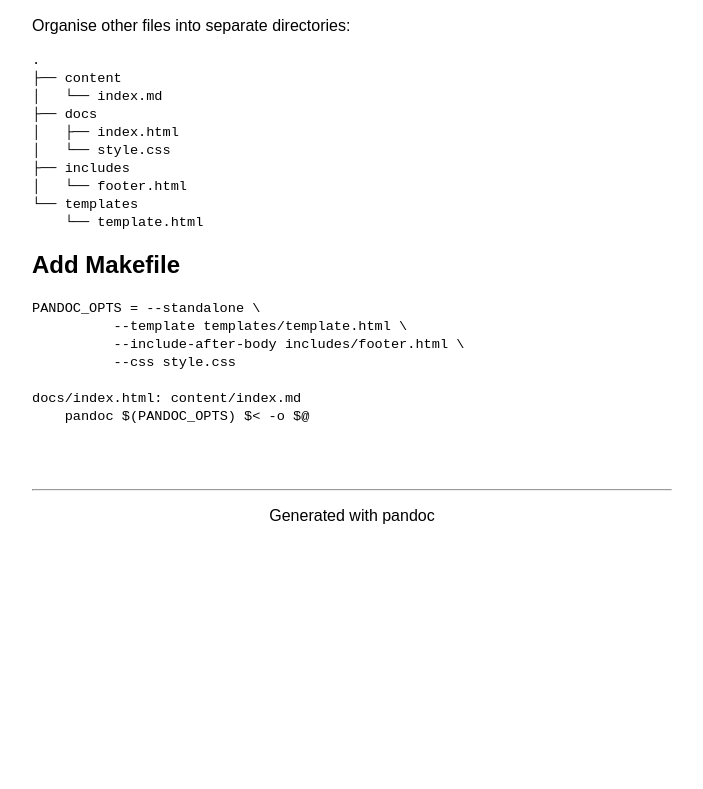
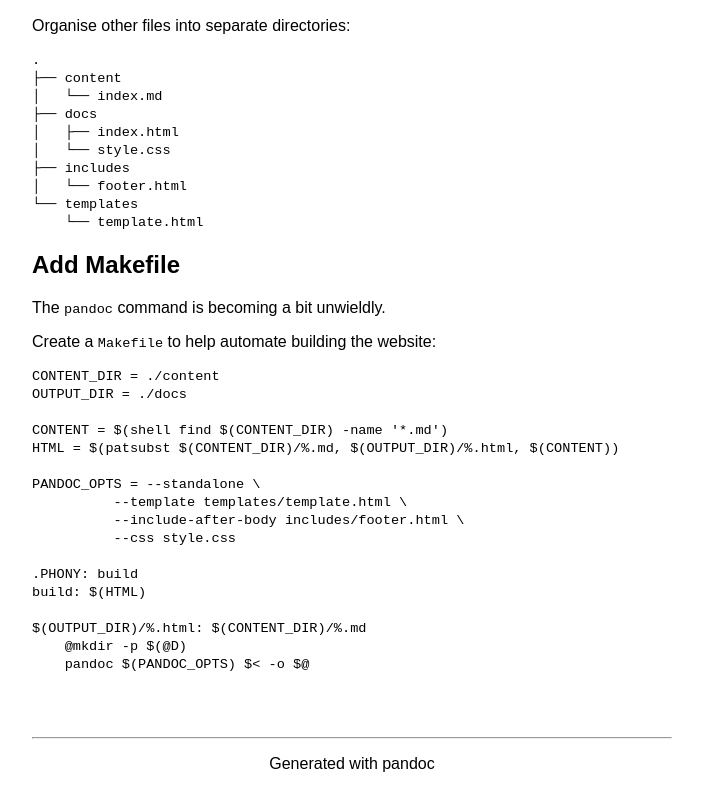
Before and after one commit to TomJGooding/tomjgooding.github.io, a plain HTML site: page docs/index.html in a window 1280 px wide. Shown: the part 1690-2479 px from the top of the page, without its empty margins (288-991 px from the left). Before the commit the page ends 2231 px from the top, so only its background shows below. Drawn offline with Linux system fonts and the light colour scheme.

Commit message:
improve the makefile

```diff
--- a/docs/index.html
+++ b/docs/index.html
@@ -112,12 +112,25 @@ class="sourceCode sh"><code class="sourceCode bash"><span id="cb6-1"><a href="#c
 └── templates
     └── template.html</code></pre>
 <h2 id="add-makefile">Add Makefile</h2>
-<pre><code>PANDOC_OPTS = --standalone \
+<p>The <code>pandoc</code> command is becoming a bit unwieldly.</p>
+<p>Create a <code>Makefile</code> to help automate building the
+website:</p>
+<pre><code>CONTENT_DIR = ./content
+OUTPUT_DIR = ./docs
+
+CONTENT = $(shell find $(CONTENT_DIR) -name &#39;*.md&#39;)
+HTML = $(patsubst $(CONTENT_DIR)/%.md, $(OUTPUT_DIR)/%.html, $(CONTENT))
+
+PANDOC_OPTS = --standalone \
           --template templates/template.html \
           --include-after-body includes/footer.html \
           --css style.css
 
-docs/index.html: content/index.md
+.PHONY: build
+build: $(HTML)
+
+$(OUTPUT_DIR)/%.html: $(CONTENT_DIR)/%.md
+    @mkdir -p $(@D)
     pandoc $(PANDOC_OPTS) $&lt; -o $@</code></pre>
 </main>
 <footer style="margin-top: 4em; text-align: center;">
```
Also changed, not shown: 2 other files.
